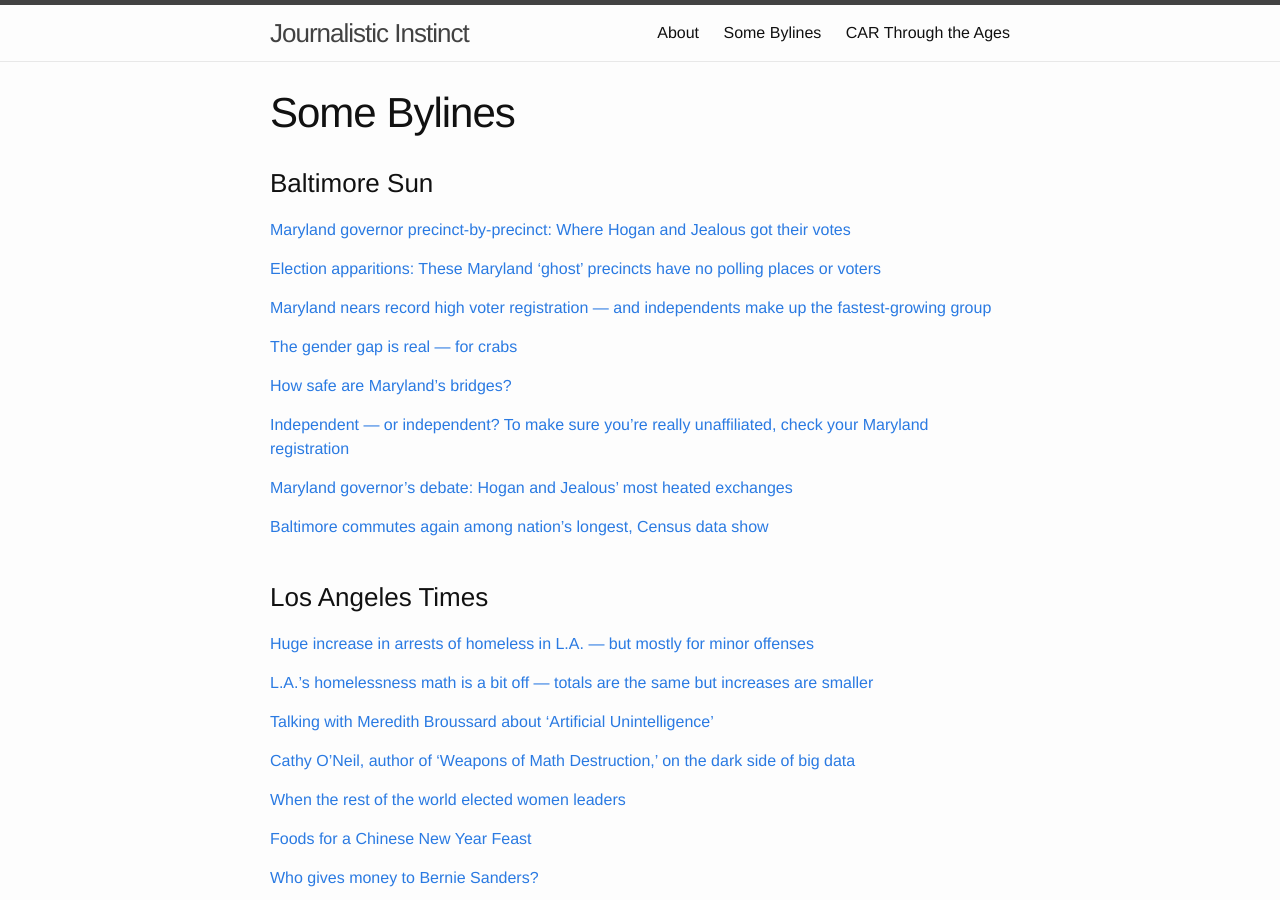
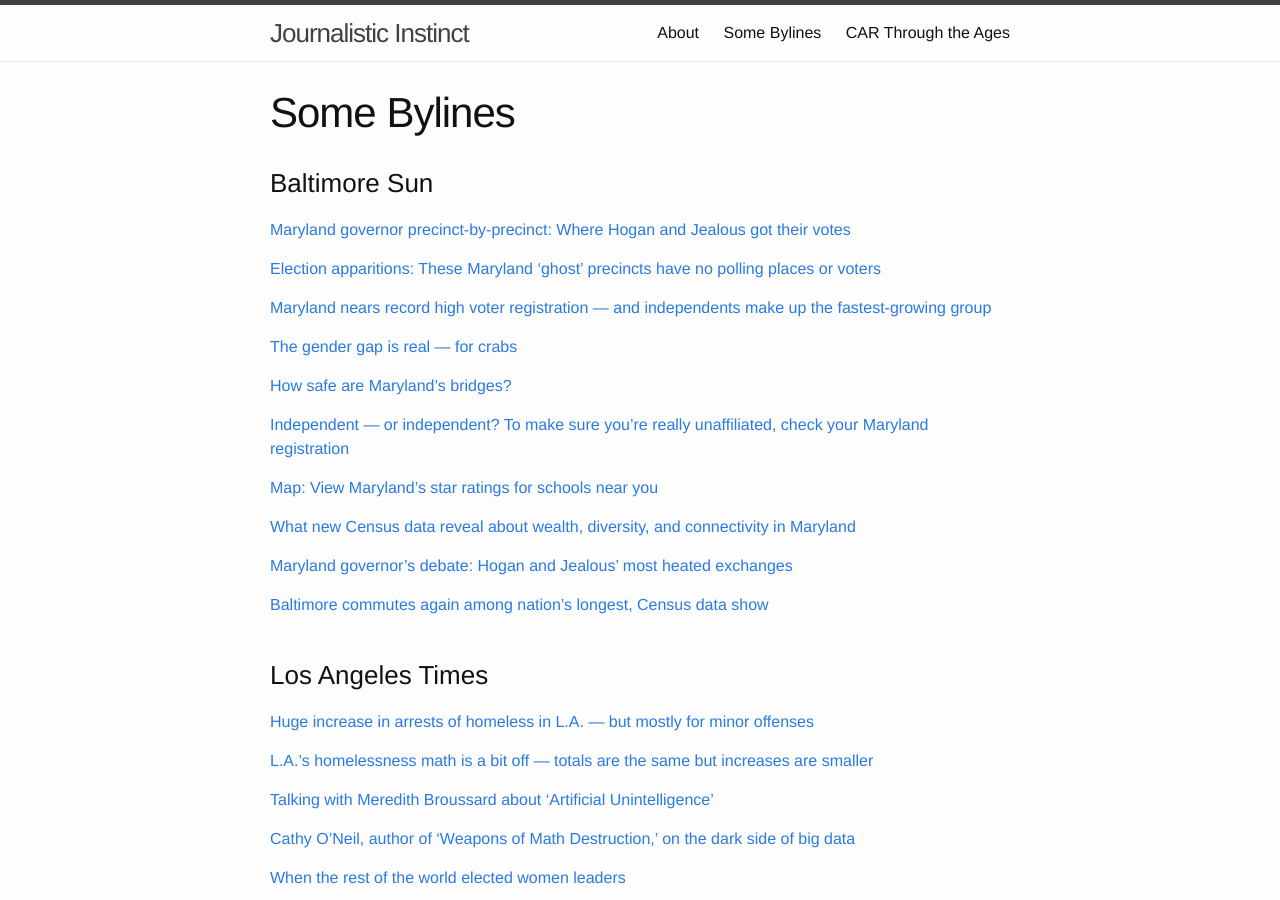
Before and after one commit to underthecurve/underthecurve.github.io, a Jekyll site: the page built from bylines.md, in a window 1280 px wide and 900 px high. Built offline with Jekyll 4.4.1, drawn with Linux system fonts in a browser that asks for light colours.

Commit message:
update bylines

```diff
--- a/bylines.md
+++ b/bylines.md
@@ -17,6 +17,10 @@
 [How safe are Maryland's bridges?](http://www.baltimoresun.com/news/maryland/bs-md-bridge-collapse-maryland-20180815-story.html)
 
 [Independent — or independent? To make sure you're really unaffiliated, check your Maryland registration](http://www.baltimoresun.com/news/maryland/politics/bs-md-unaffiliated-not-independent-20181015-story.html)
+
+[Map: View Maryland's star ratings for schools near you](https://www.baltimoresun.com/news/maryland/education/bs-star-ratings-map-20181204-htmlstory.html)
+
+[What new Census data reveal about wealth, diversity, and connectivity in Maryland](https://www.baltimoresun.com/news/maryland/bs-md-acs-census-release-20181206-story.html)
 
 [Maryland governor's debate: Hogan and Jealous' most heated exchanges](http://www.baltimoresun.com/news/maryland/politics/bs-md-debate-timeline-20180925-story.html)
 
```
